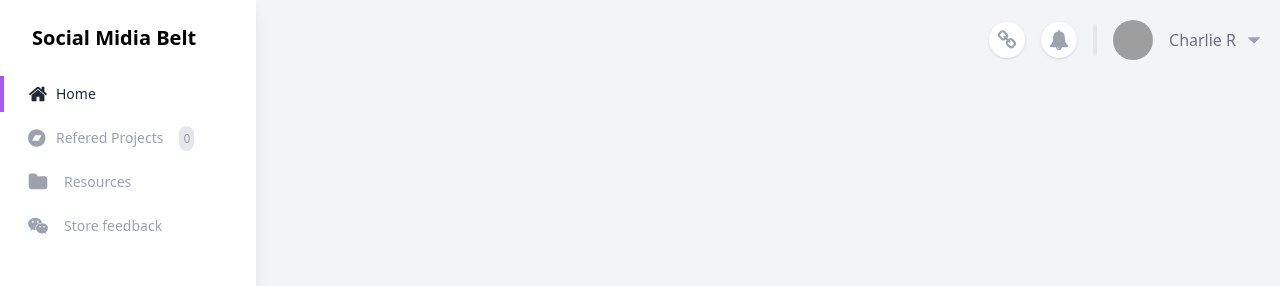
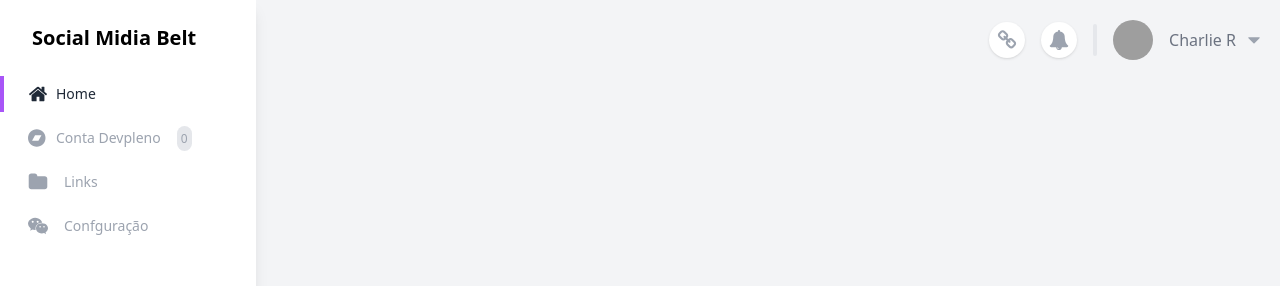
Before and after one commit to albertinodev/d30, a Next.js app: page /app/signin in a window 1280 px wide. Shown: the top 286 px of the page. Built offline with nearby package versions, Linux system fonts and the light colour scheme; grey boxes are pictures that could not be loaded.

Commit message:
Update LayoutApp.tsx

```diff
--- a/src/components/Layout/LayoutApp.tsx
+++ b/src/components/Layout/LayoutApp.tsx
@@ -36,7 +36,7 @@ const LayoutApp: React.FC<LayoutProps> = ({ children }) => {
                                       </svg>
                                   </span>
                                   <span className="mx-2 text-sm font-normal">
-                                      Refered Projects
+                                      Conta Devpleno
                                       <span className="p-1 ml-4 rounded-lg w-4 h-2 bg-gray-200 text-gray-400 text-xs">
                                           0
                                       </span>
@@ -50,7 +50,7 @@ const LayoutApp: React.FC<LayoutProps> = ({ children }) => {
                                       </svg>
                                   </span>
                                   <span className="mx-4 text-sm font-normal">
-                                      Resources
+                                      Links
                                   </span>
                               </a>
                               <a className="w-full text-gray-400 flex items-center pl-6 p-2 my-2 transition-colors duration-200 justify-start hover:text-gray-800 border-l-4 border-transparent" href="#">
@@ -61,7 +61,7 @@ const LayoutApp: React.FC<LayoutProps> = ({ children }) => {
                                       </svg>
                                   </span>
                                   <span className="mx-4 text-sm font-normal">
-                                      Store feedback
+                                      Confguração
                                   </span>
                               </a>
                           </div>
```
